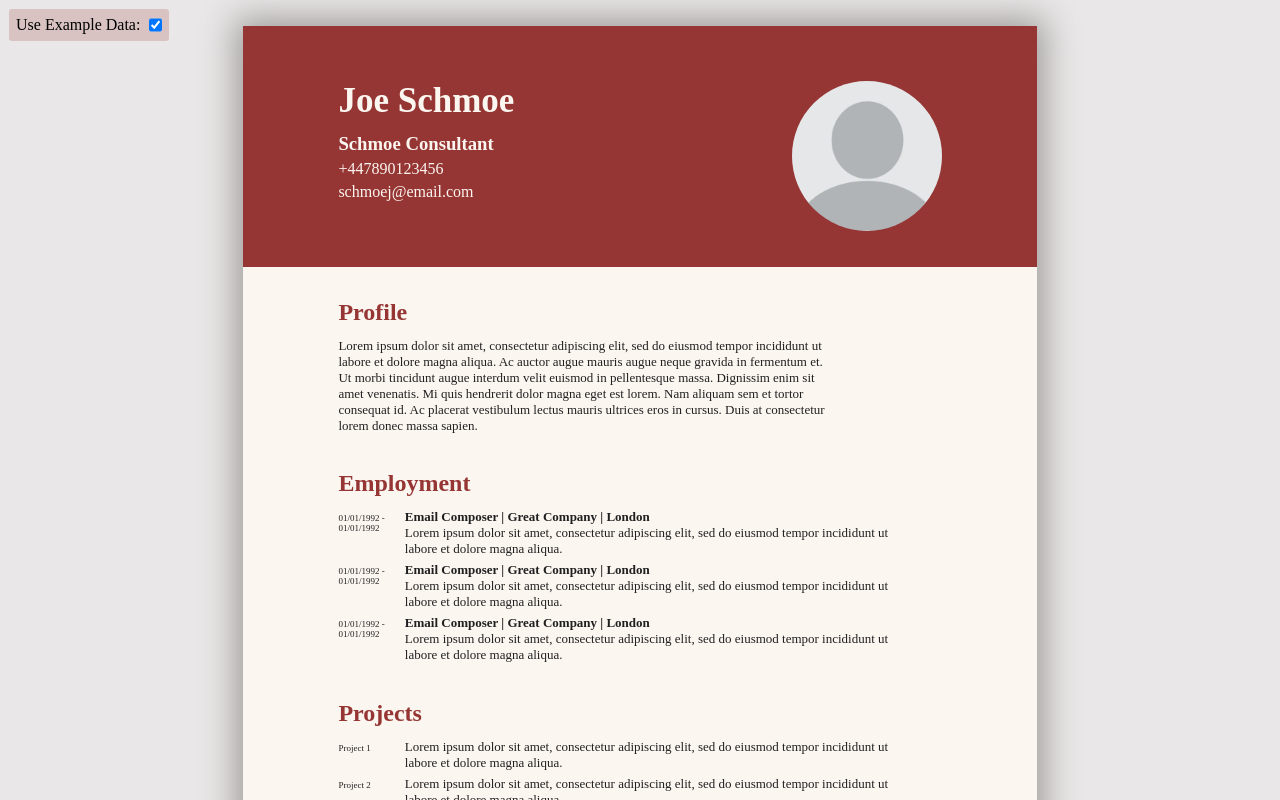
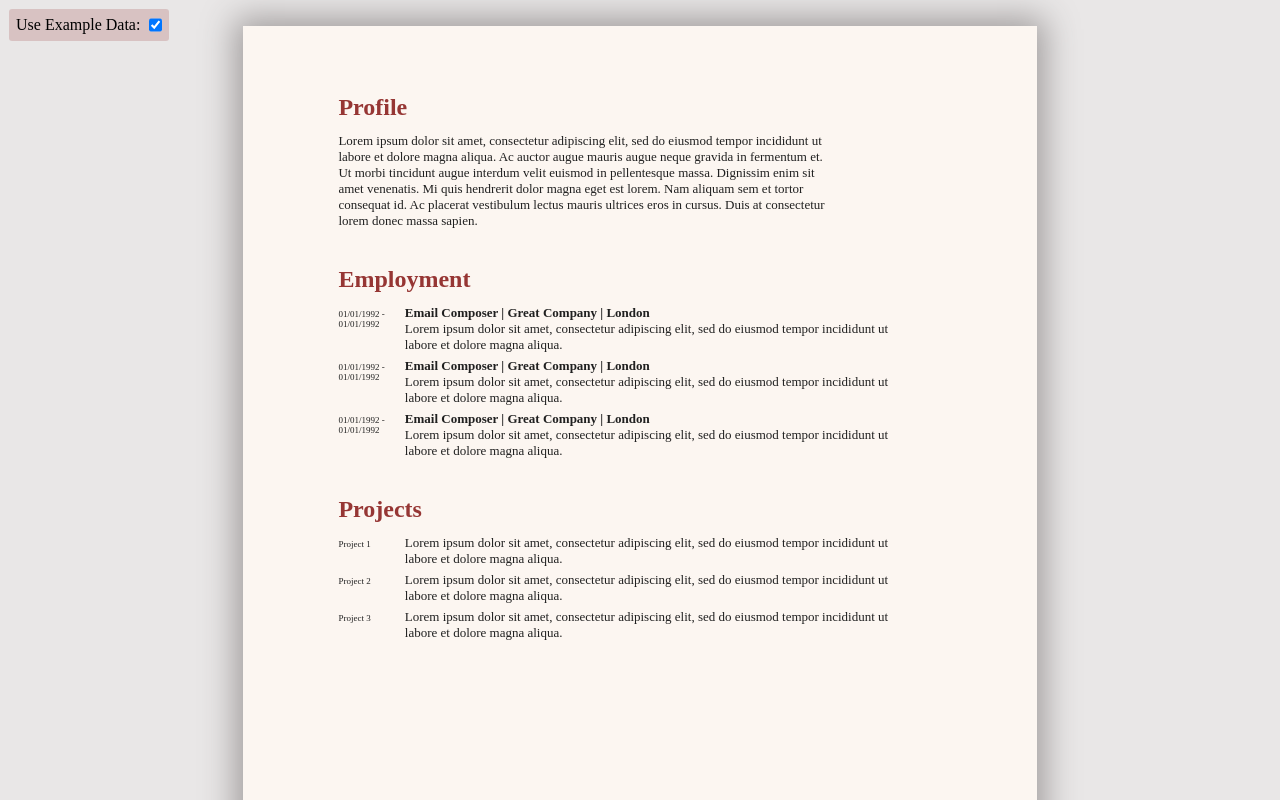
Before and after one commit to tef20/react-cv-project, a React (Create React App) app in the folder cv-project/: page / in a window 1280 px wide. Shown: the top 800 px of the page. Built offline with nearby package versions, Linux system fonts and the light colour scheme.

Commit message:
subsection header component-ized

```diff
--- a/cv-project/src/components/App.js
+++ b/cv-project/src/components/App.js
@@ -30,7 +30,14 @@ export default class App extends Component {
           checkValue={importExampleData}
           handleClick={() => this.toggleState("importExampleData")}
         />
-        <BasicInfo />
+        {/* <BasicInfo togglePopup={(formContent) => this.togglePopup(formContent)} /> */}
+        <Subsection
+          id={"basicInfo"}
+          title={"Basic Info"}
+          type='header'
+          importData={importExampleData ? exampleData["basicInfo"] : null}
+          togglePopup={(formContent) => this.togglePopup(formContent)}
+        />
         <Subsection
           id={"profile"}
           title={"Profile"}
--- /dev/null
+++ b/cv-project/src/components/SectionHeader.js
@@ -0,0 +1,20 @@
+import React from "react";
+
+export default function SectionHeader(props) {
+  return (
+    <div className='section--header'>
+      {props.title && <h2 className='section--header-title'>{props.title}</h2>}
+      {(props.type === "list" || !props.items.length) && (
+        <button
+          className={`section--header-add ${
+            props.hideAddButton ? "hidden" : ""
+          }`}
+          type='button'
+          onClick={() => props.handleAddItem()}
+        >
+          ➕
+        </button>
+      )}
+    </div>
+  );
+}
--- a/cv-project/src/components/Subsection.js
+++ b/cv-project/src/components/Subsection.js
@@ -2,6 +2,7 @@ import React, { Component } from "react";
 import templates from "../data/itemTemplates";
 import EntryForm from "./EntryForm";
 import Entry from "./EntryWrapper";
+import SectionHeader from "./SectionHeader";
 import { genID, toggleState } from "./tools";
 
 export default class Subsection extends Component {
@@ -11,7 +12,6 @@ export default class Subsection extends Component {
       hideAddButton: true,
       items: [],
       idUnderEdit: null,
-      // popupOverlay: false,
     };
     this.ids = genID(this.props.id);
     this.toggleState = toggleState.bind(this);
@@ -105,23 +105,16 @@ export default class Subsection extends Component {
         onMouseOver={() => this.toggleHideAddButton(false)}
         onMouseOut={() => this.toggleHideAddButton(true)}
       >
-        <div className='section--header'>
-          {props.title && (
-            <h2 className='section--header-title'>{props.title}</h2>
-          )}
-          {(props.type === "list" || !state.items.length) && (
-            <button
-              className={`section--header-add ${
-                state.hideAddButton ? "hidden" : ""
-              }`}
-              type='button'
-              onClick={() => this.handleAddItem()}
-            >
-              ➕
-            </button>
-          )}
-        </div>
-        {state.items?.length ? (
+        {props.type !== "header" && (
+          <SectionHeader
+            title={props.title}
+            type={props.type}
+            items={state.items}
+            hideAddButton={state.hideAddButton}
+            handleAddItem={this.handleAddItem}
+          />
+        )}
+        {state.items.length ? (
           <div className='section--content'>
             {state.items.map((item) => (
               <Entry
--- a/cv-project/src/data/example_data.js
+++ b/cv-project/src/data/example_data.js
@@ -1,9 +1,4 @@
 export const exampleData = {
-  // taxonomy:
-  //  - basic info: object
-  //  - sections: array
-  //    - item: object, types: blurb (text only), list (array of entries)
-  //      - entry: object, types: simple (title, main), complex (date, title (position / descriptor, institution, location), main)
   basicInfo: [
     {
       id: "basicinfo0",
```
